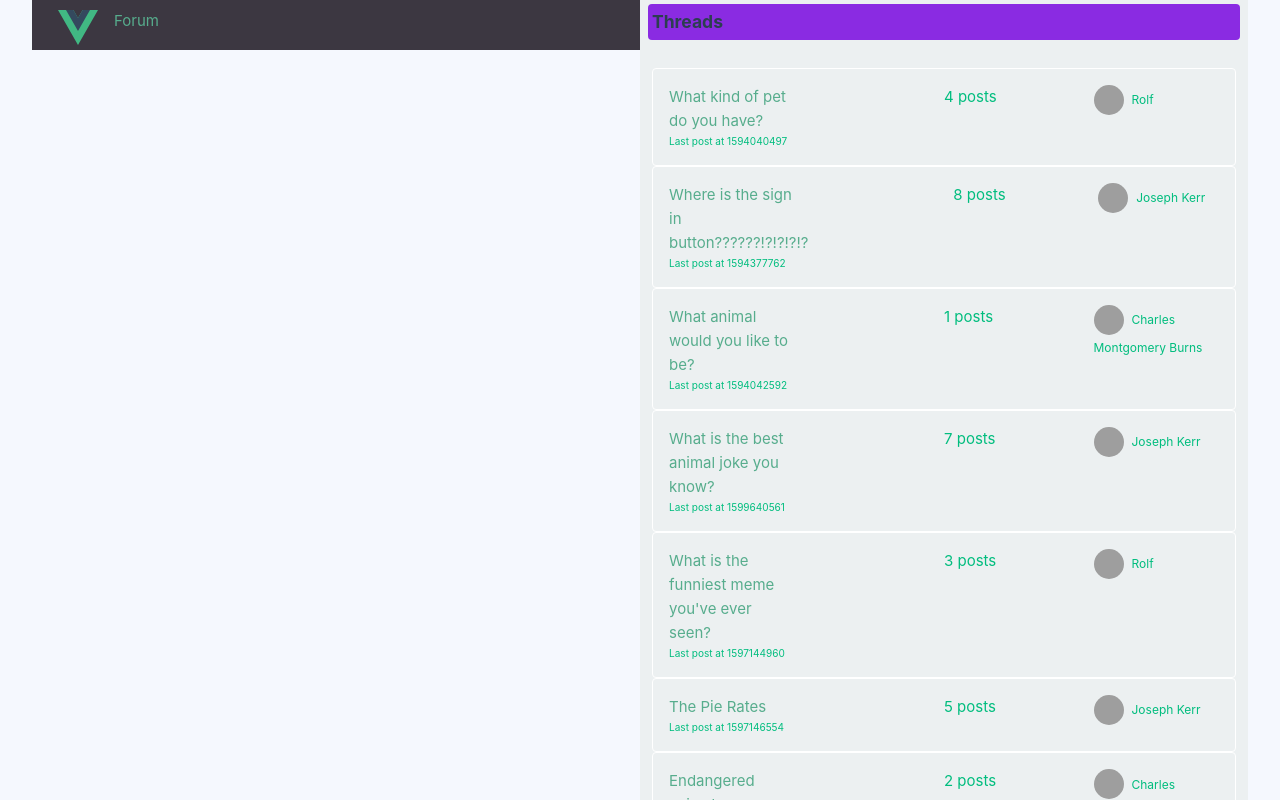
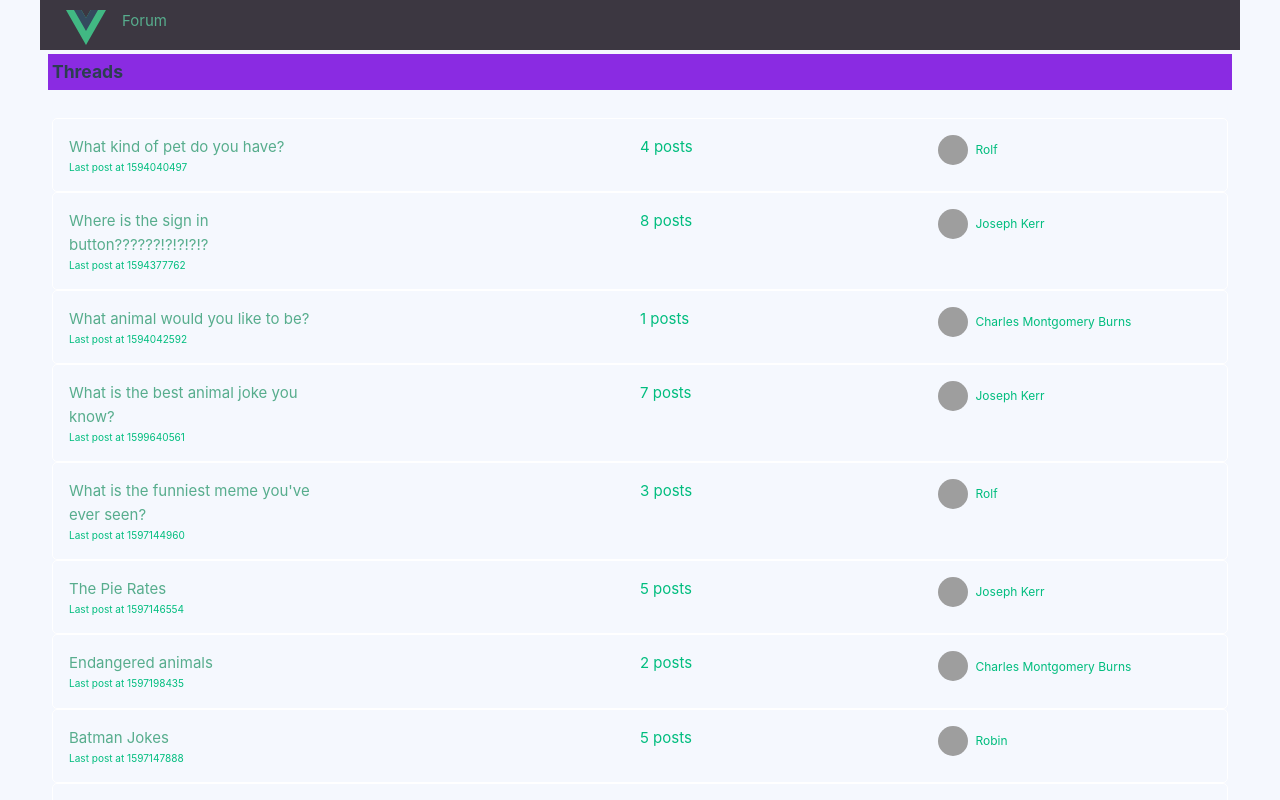
Before and after one commit to gtopsis/simple-vue3-forum, a Vue app: page / in a window 1280 px wide. Shown: the top 800 px of the page. Built offline with nearby package versions, Linux system fonts and the light colour scheme; grey boxes are pictures that could not be loaded.

Commit message:
Style main layout of the pages

```diff
--- a/index.html
+++ b/index.html
@@ -7,7 +7,7 @@
     <title>Forum</title>
   </head>
   <body>
-    <div id="app"></div>
+    <div id="app" class="pa-0"></div>
     <script type="module" src="/src/main.ts"></script>
   </body>
 </html>
--- a/src/App.vue
+++ b/src/App.vue
@@ -4,6 +4,7 @@ import './assets/style.css'
 </script>
 
 <template>
+  <v-container class="pa-0" style="width: 100%">
     <header>
       <div>
         <img alt="Vue logo" class="logo" src="@/assets/logo.svg" />
@@ -12,10 +13,10 @@ import './assets/style.css'
         <span class="page-title">Forum</span>
       </RouterLink>
     </header>
-
-  <div class="container">
+    <main class="pa-0">
       <RouterView />
-  </div>
+    </main>
+  </v-container>
 </template>
 
 <style scoped>
@@ -26,6 +27,10 @@ header {
   padding: 10px;
   width: 100%;
   height: 50px;
+}
+
+main {
+  width: 100%;
 }
 
 .logo {
@@ -62,8 +67,4 @@ nav a {
 nav a:first-of-type {
   border: 0;
 }
-
-.container {
-  background-color: #ecf0f1;
-}
 </style>
--- a/src/assets/main.css
+++ b/src/assets/main.css
@@ -1,7 +1,8 @@
 @import './base.css';
 
 #app {
-  max-width: 1280px;
+  /* max-width: 1280px; */
+  width: 100%;
   margin: 0 auto;
   padding: 2rem;
 
@@ -29,7 +30,7 @@ a,
 
   #app {
     display: grid;
-    grid-template-columns: 1fr 1fr;
+    grid-template-columns: 1fr;
     padding: 0 2rem;
   }
 }
--- a/src/components/ThreadItem.vue
+++ b/src/components/ThreadItem.vue
@@ -29,7 +29,7 @@ function getUserById(userId: string | undefined) {
 </script>
 
 <template>
-  <v-row class="thread rounded mt-3 pa-1">
+  <v-row class="thread mt-3 pa-1">
     <v-col>
       <RouterLink :to="{ name: 'threadShow', params: { id: thread.id } }">{{
         thread.title
@@ -71,7 +71,7 @@ h3 {
 }
 
 .thread {
-  border: 1px solid white;
+  border: 1px solid grey;
   border-radius: 5px;
 }
 
--- a/src/views/HomeView.vue
+++ b/src/views/HomeView.vue
@@ -6,18 +6,15 @@ const threads = ref(appData.threads) || []
 </script>
 
 <template>
-  <main class="full-width px-2">
-    <div class="threads-section rounded mt-1 pa-1">
+  <div class="px-2">
+    <div class="threads-section rounded-br-xl mt-1 pa-1">
       <h3 class="white mb-0">Threads</h3>
     </div>
     <ThreadsListing :threads="threads"></ThreadsListing>
-  </main>
+  </div>
 </template>
 
 <style scoped>
-main {
-  width: 100%;
-}
 .threads-section {
   background-color: blueviolet;
 }
--- a/src/views/ThreadView.vue
+++ b/src/views/ThreadView.vue
@@ -22,9 +22,9 @@ function getUserById(userId: string | undefined) {
 </script>
 
 <template>
-  <main>
-    <div class="ma-2 pa-2 rounded bg-purple">
-      <h3 class="thread-title center green mb-1">{{ thread?.title }}</h3>
+  <v-container>
+    <div class="mb-2 pa-2 rounded bg-purple">
+      <h3 class="thread-title center green mb-1">Thread: {{ thread?.title }}</h3>
       <small class="green">{{ thread?.posts.length }} posts</small>
     </div>
 
@@ -74,7 +74,7 @@ function getUserById(userId: string | undefined) {
         </v-list-item>
       </v-card-actions>
     </v-card>
-  </main>
+  </v-container>
 </template>
 
 <style scoped>
```
Lines whose indentation alone changed are shown as unchanged.
